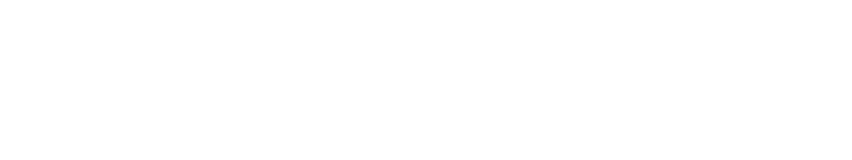
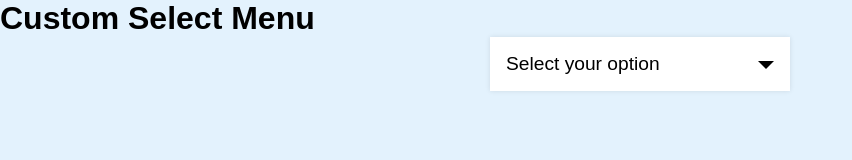
Before and after one commit to alessandrostorchi92/custom-inputs, a plain HTML site: page index.html in a window 1280 px wide. Shown: the whole page, without its empty margins (0-852 px from the left). Drawn offline with Linux system fonts and the light colour scheme.

Commit message:
Fix the select button

```diff
--- a/css/style.css
+++ b/css/style.css
@@ -6,4 +6,38 @@
 
 html,body {
     font-family: Arial, Helvetica, sans-serif;
+    background-color: #E3F2FD;
 }
+
+.select-btn {
+    display: flex;
+    align-items: center;
+    justify-content: space-between;
+    background-color: white;
+    box-shadow: 0 0 5px rgb(0, 0, 0, 0.1);
+    width: 300px;
+    margin: 0 auto;
+}
+
+.default-option {
+    padding: 1rem;
+    font-size: 1.2rem;
+    font-weight: 400;
+    border-radius: 10px;
+    flex-grow: 1;
+}
+
+.custom-arrow {
+    padding: 1rem;
+    flex-shrink: 0;
+}
+
+
+.custom-arrow::before {
+    --arrow-size: .5em;
+    content: "";
+    display: inline-block;
+    border-left: var(--arrow-size) solid transparent;
+    border-right: var(--arrow-size) solid transparent;
+    border-top: var(--arrow-size) solid black;
+}
--- a/index.html
+++ b/index.html
@@ -17,6 +17,15 @@
 
 <body>
 
+    <h1>Custom Select Menu</h1>
+
+    <div id="custom-select-menu">
+        <div class="select-btn">
+            <span class="default-option">Select your option</span>
+            <span class="custom-arrow"></span>
+        </div>
+    </div>
+
 
     <script src="js/inputs.js"></script>
 
```
